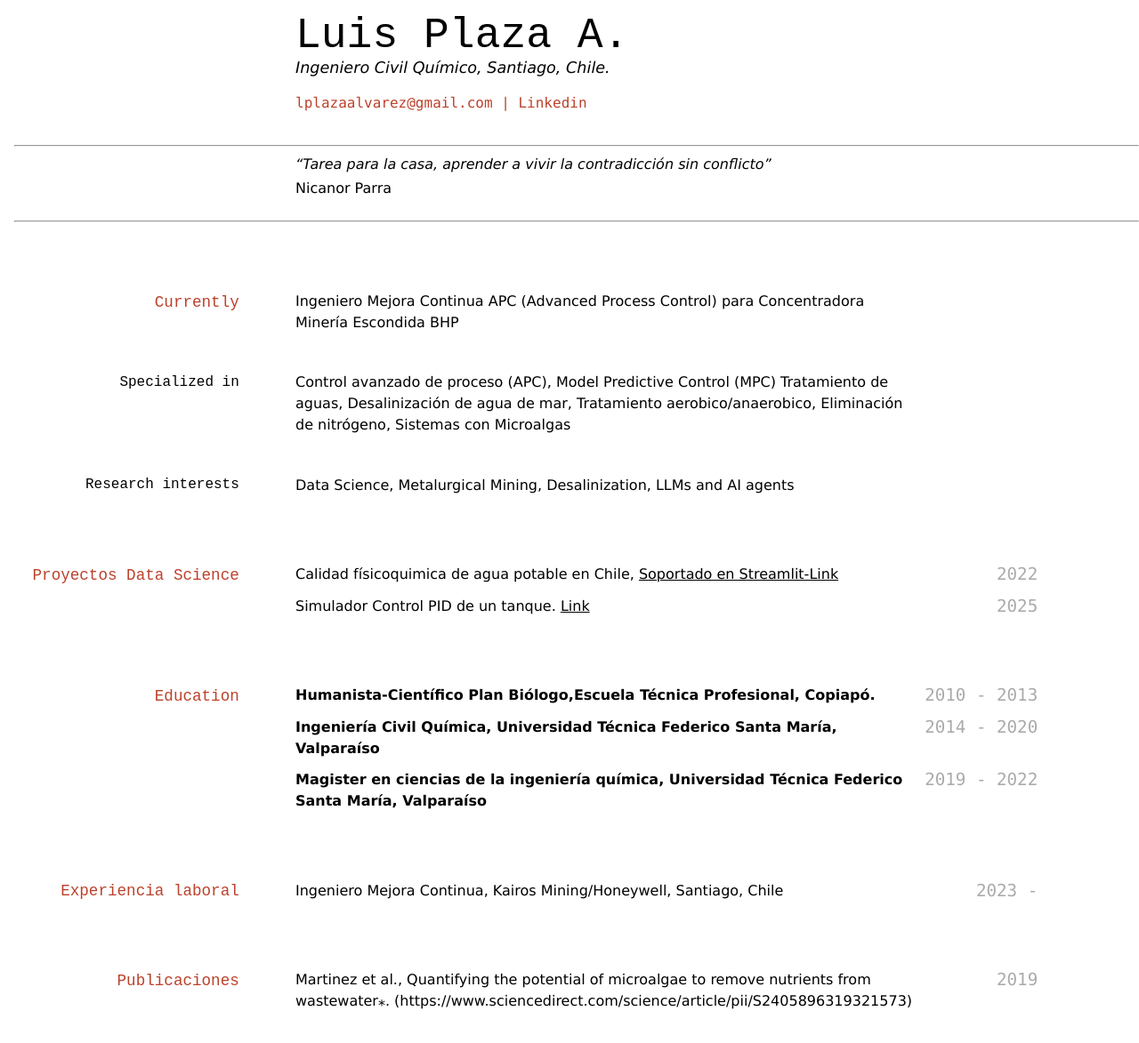
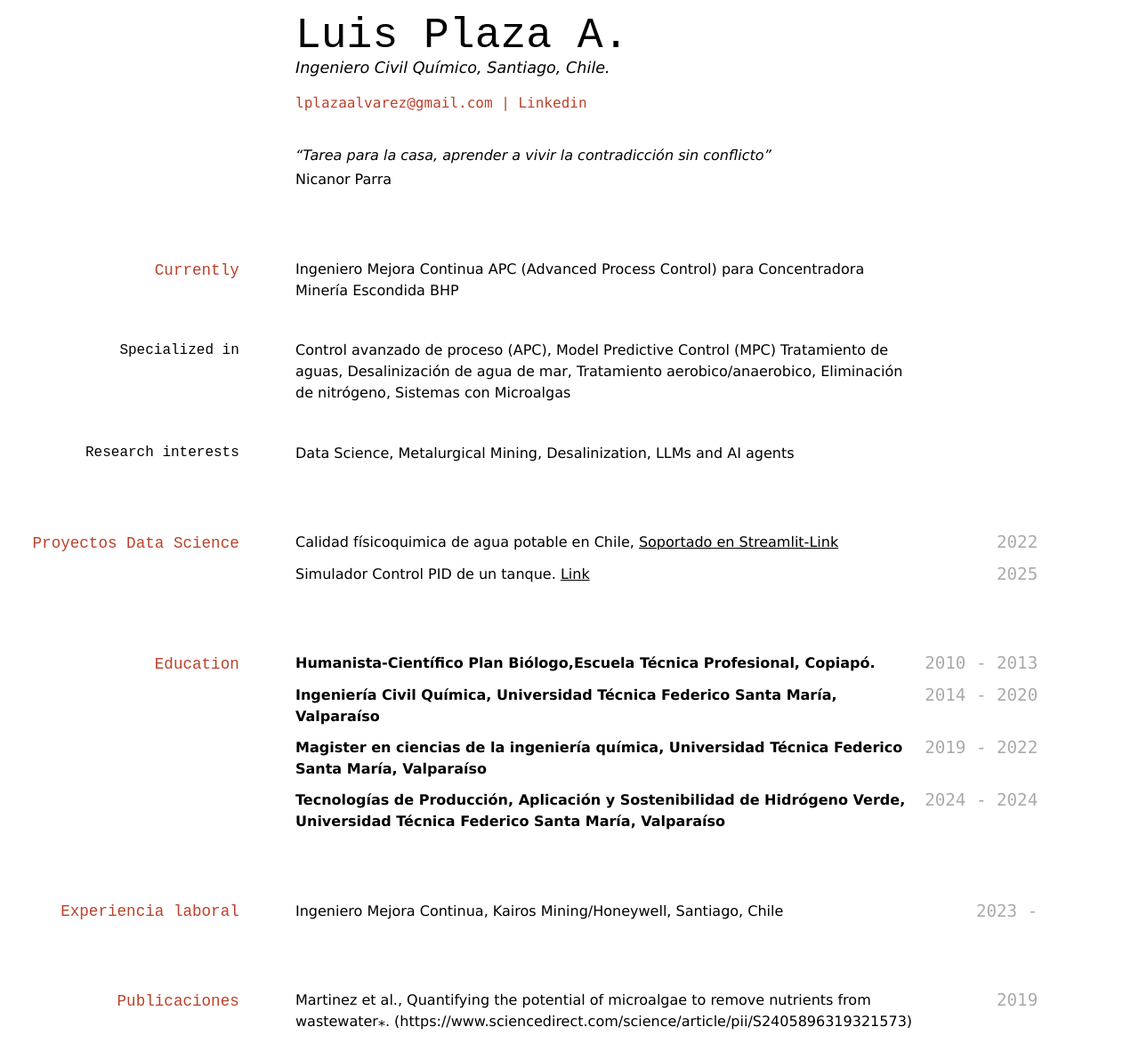
Before and after one commit to luchoplaza/luchoplaza.github.io, a Jekyll site: the page built from index.md, in a window 1280 px wide. Shown: the whole page at 89% size. Built offline with Jekyll 4.4.1, drawn with Linux system fonts in a browser that asks for light colours; before the commit the page ends 1149 px from its top, so only the background shows below that.

Commit message:
Update index.md

```diff
--- a/index.md
+++ b/index.md
@@ -10,12 +10,12 @@ Ingeniero Civil Químico, Santiago, Chile.
 | <a href="https://www.linkedin.com/in/lplazaalvarez/">Linkedin</a>
 </div><br>
 
----
+
 >
 > *"Tarea para la casa, aprender a vivir la contradicción sin conflicto"*
 > - Nicanor Parra
 
----
+
 
 ## Currently
 
@@ -49,6 +49,9 @@ __Ingeniería Civil Química, Universidad Técnica Federico Santa María, Valpar
 `2019 - 2022`
 __Magister en ciencias de la ingeniería química, Universidad Técnica Federico Santa María, Valparaíso__
 
+`2024 - 2024`
+__Tecnologías de Producción, Aplicación y Sostenibilidad de Hidrógeno Verde, Universidad Técnica Federico Santa María, Valparaíso__
+
 
 
 ## Experiencia laboral
```
